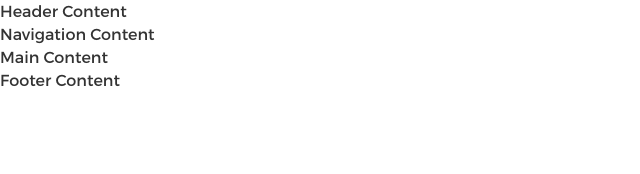
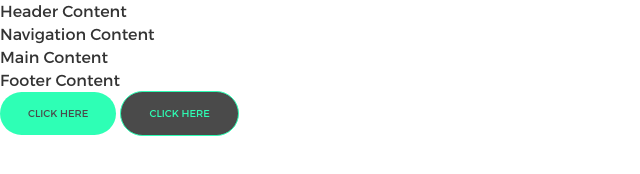
Before and after one commit to ChiragBhatia/suicide-squad-hackathon-boilerplate, a plain HTML site: page index.html in a window 1280 px wide. Shown: the whole page, without its empty margins (0-640 px from the left). Drawn offline with Linux system fonts and the light colour scheme.

Commit message:
Transition in buttons

```diff
--- a/index.html
+++ b/index.html
@@ -26,6 +26,8 @@
 	<navigation-content></navigation-content>
 	<main-content></main-content>
 	<footer-content></footer-content>
+	<button class="green-button">Click here</button>
+	<button class="green-button-inverted">Click here</button>
 </body>
 
 </html>
--- a/styles/common.css
+++ b/styles/common.css
@@ -21,18 +21,19 @@ body {
 	font-family: 'ExodusDemo';
 }
 button {
+	font-family: 'Montserrat Bold';
 	font-size: 1rem;
 	padding: 14px 28px;
 	border-radius: 100px;
 	text-transform: uppercase;
-	font-weight: 600;
+	transition: 1s all;
 }
-.green-button {
+.green-button, .green-button-inverted:hover {
 	background-color: #2effb5;
 	color: #4a4a4a;
 	border: none;
 }
-.green-button-inverted {
+.green-button-inverted, .green-button:hover {
 	background-color: #4a4a4a;
 	font-size: 1rem;
 	color: #2effb5;
```
